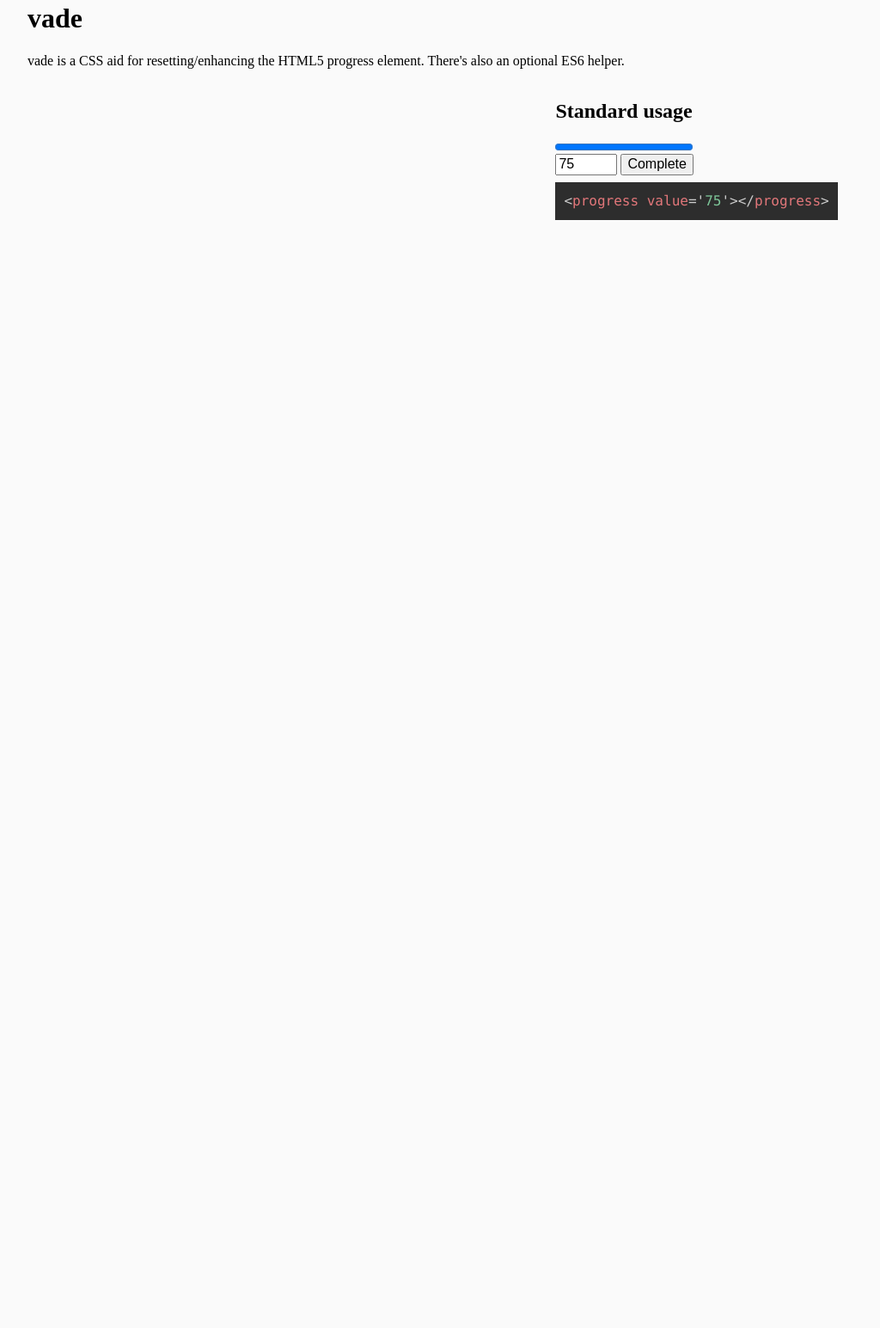
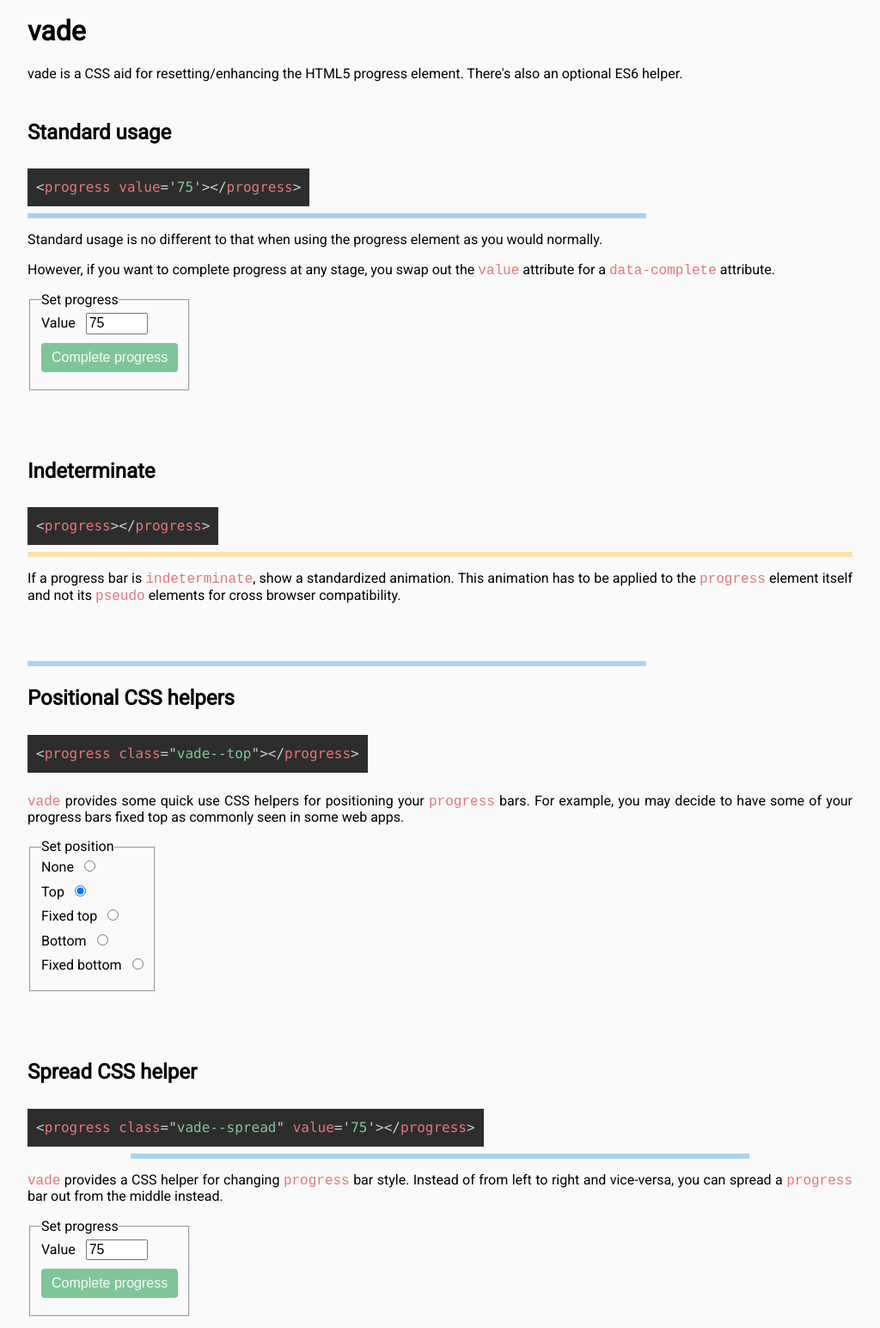
Before and after one commit to jh3y/ep, a website built with webpack: page src/markup/index.pug in a window 1280 px wide. Shown: the part 18-1563 px from the top of the page at 86% size, without its empty margins (128-1152 px from the left). Before the commit the page ends 800 px from the top, so only its background shows below. Built offline with nearby package versions, Linux system fonts and the light colour scheme.

Commit message:
Further works on demo code

```diff
--- /dev/null
+++ b/src/markup/features/indeterminate.pug
@@ -0,0 +1,8 @@
+section.demo.demo--indeterminate
+  h2 Indeterminate
+  pre.demo__markup
+    code.language-html.
+      &lt;progress&gt;&lt;/progress&gt;
+  <progress class="demo-bar demo-bar--indeterminate"></progress>
+  p.demo__doc.
+    If a progress bar is <code>indeterminate</code>, show a standardized animation. This animation has to be applied to the <code>progress</code> element itself and not its <code>pseudo</code> elements for cross browser compatibility.
--- /dev/null
+++ b/src/markup/features/positional.pug
@@ -0,0 +1,25 @@
+section.demo.demo--positional
+  h2 Positional CSS helpers
+  pre.demo__markup(id="positional-markup")
+    code.language-html.
+      &lt;progress class="vade--top"&gt;&lt;/progress&gt;
+  progress.vade--top(id="positional-bar", value="75")
+  p.demo__doc.
+    <code>vade</code> provides some quick use CSS helpers for positioning your <code>progress</code> bars. For example, you may decide to have some of your progress bars fixed top as commonly seen in some web apps.
+  fieldset.demo__controls
+    legend Set position
+    .demo-control-group
+      label None
+      input(type="radio", name="position", value="")
+    .demo-control-group
+      label Top
+      input(type="radio", name="position", value="vade--top", checked)
+    .demo-control-group
+      label Fixed top
+      input(type="radio", name="position", value="vade--top vade--fixed")
+    .demo-control-group
+      label Bottom
+      input(type="radio", name="position", value="vade--bottom")
+    .demo-control-group
+      label Fixed bottom
+      input(type="radio", name="position", value="vade--bottom vade--fixed")
--- /dev/null
+++ b/src/markup/features/spread.pug
@@ -0,0 +1,18 @@
+section.demo.demo--spread
+  h2 Spread CSS helper
+  pre.demo__markup(id="spread-markup")
+    code.language-html.
+      &lt;progress class="vade--spread" value='75'&gt;&lt;/progress&gt;
+    code.language-html.markup--complete.
+      &lt;progress  class="vade--spread" data-complete="true"&gt;
+      &lt;/progress&gt;
+  progress.vade--spread(id="spread-bar", value="75")
+  p.demo__doc.
+    <code>vade</code> provides a CSS helper for changing <code>progress</code> bar style. Instead of from left to right and vice-versa, you can spread a <code>progress</code> bar out from the middle instead.
+  fieldset.demo__controls
+    legend Set progress
+    .demo-control-group
+      label() Value
+      input(id="spread-set", type="number", max="100", min="0", value="75")
+    .demo-control-group
+      button(id="spread-complete", data-for="spread-bar") Complete progress
--- a/src/markup/features/standard.pug
+++ b/src/markup/features/standard.pug
@@ -1,9 +1,20 @@
 section.demo.demo--standard
   h2 Standard usage
-  progress(id="standard-bar", value="75")
-  .demo__controls
-    input(id="standard-set", type="number", max="100", min="0", value="75")
-    button(id="standard-complete", data-for="standard-bar") Complete
-  pre.demo__markup
-    code.language-html(id="standard-markup").
+  pre.demo__markup(id="standard-markup")
+    code.language-html.
       &lt;progress value='75'&gt;&lt;/progress&gt;
+    code.language-html.markup--complete.
+      &lt;progress data-complete="true"&gt;
+      &lt;/progress&gt;
+  progress.demo-bar(id="standard-bar", value="75")
+  p.demo__doc.
+    Standard usage is no different to that when using the progress element as you would normally.
+  p.demo__doc.
+    However, if you want to complete progress at any stage, you swap out the <code>value</code> attribute for a <code>data-complete</code> attribute.
+  fieldset.demo__controls
+    legend Set progress
+    .demo-control-group
+      label() Value
+      input(id="standard-set", type="number", max="100", min="0", value="75")
+    .demo-control-group
+      button(id="standard-complete", data-for="standard-bar") Complete progress
--- a/src/markup/index.pug
+++ b/src/markup/index.pug
@@ -12,5 +12,8 @@ html(lang="en-us")
         p.
           vade is a CSS aid for resetting/enhancing the HTML5 progress element.
           There's also an optional ES6 helper.
-      .demo
+      .features
         include features/standard
+        include features/indeterminate
+        include features/positional
+        include features/spread
--- a/src/script/entries/demo/demo.scss
+++ b/src/script/entries/demo/demo.scss
@@ -1,5 +1,7 @@
 @import '~normalize.css';
 @import '~prismjs/themes/prism-tomorrow.css';
+
+@import url('https://fonts.googleapis.com/css?family=Roboto');
 
 * {
   box-sizing: border-box;
@@ -15,7 +17,13 @@ pre {
 }
 
 body {
+  font-family: 'Roboto', sans-serif;
   background: #fafafa;
+  padding: 15px;
+}
+
+fieldset {
+  display: inline-block;
 }
 
 .content {
@@ -31,7 +39,89 @@ body {
 }
 
 .demo {
-  display    : inline-block;
-  width      : 60%;
-  margin-left: 40%;
+  padding: 10px 0;
+  margin-bottom: 40px;
 }
+
+.features {
+
+}
+
+.demo__doc {
+  text-align: justify;
+}
+
+.demo-control-group {
+  margin-bottom: 10px;
+
+  label {
+    margin-right: 8px;
+  }
+}
+
+$btn-color: #7ec699;
+button {
+  color: #fafafa;
+  background: $btn-color;
+  border-radius: 4px;
+  border: none;
+  cursor: pointer;
+  padding: 8px 12px;
+
+  &:hover {
+    background: darken($btn-color, 15%);
+  }
+
+  &:active {
+    background: darken($btn-color, 30%);
+  }
+}
+
+code {
+  color: #e2777a;
+}
+
+.demo__markup {
+  max-width: 100%;
+  overflow: auto;
+
+  @media(max-width: 420px) {
+    font-size: .75rem;
+  }
+}
+
+.demo__markup {
+  .markup--complete {
+    display: none;
+  }
+  &--show-complete {
+    .markup--complete {
+      display: block;
+    }
+    code:not(.markup--complete) {
+      display: none;
+    }
+  }
+}
+
+.demo--positional {
+  position: relative;
+}
+
+$indeterminate-fg: #f9bf3b;
+.demo-bar {
+  &--indeterminate {
+    &:indeterminate {
+      background: $indeterminate-fg;
+
+      &::-moz-progress-bar {
+        background: $indeterminate-fg;
+      }
+
+      &::-webkit-progress-bar {
+        background: $indeterminate-fg;
+      }
+    }
+
+  }
+}
--- a/src/script/entries/demo/index.js
+++ b/src/script/entries/demo/index.js
@@ -1,7 +1,9 @@
 import './demo.scss';
 import 'prismjs';
 
-import './sections/basic.js';
+import './sections/standard';
+import './sections/positional';
+import './sections/spread';
 
 // const generateLookup = (ids) => {
 //   const result = {};
--- a/src/script/entries/demo/sections/basic.js
+++ /dev/null
@@ -1,14 +0,0 @@
-import { toggleComplete } from '../utils';
-
-/**
-  * handle basic demo interaction
-*/
-const basicBar = document.getElementById('basic-bar');
-const changeBasic = document.getElementById('basic-set');
-const changeComplete = document.getElementById('basic-complete');
-const setBasic = () => {
-  basicBar.value = changeBasic.value;
-};
-
-changeComplete.addEventListener('click', toggleComplete);
-changeBasic.addEventListener('input', setBasic);
--- /dev/null
+++ b/src/script/entries/demo/sections/positional.js
@@ -0,0 +1,14 @@
+const positionalBar = document.getElementById('positional-bar');
+const setPosition  = document.querySelectorAll('[name=position]');
+const positionalMarkup = document.getElementById('positional-markup');
+
+const changePosition = (e) => {
+  const oldVal = (positionalBar.className.trim() === '') ? '<nope>' : positionalBar.className;
+  positionalBar.className = e.target.value;
+
+  const newVal = (e.target.value.trim() === '') ? '<nope>' : e.target.value;
+  positionalMarkup.innerHTML = positionalMarkup.innerHTML.replace(oldVal, newVal);
+}
+for (let i = 0; i < setPosition.length; i++) {
+  setPosition[i].addEventListener('change', changePosition);
+}
--- /dev/null
+++ b/src/script/entries/demo/sections/spread.js
@@ -0,0 +1,21 @@
+import { toggleComplete, setBarAndMarkup } from '../utils';
+
+const spreadBar = document.getElementById('spread-bar');
+const spreadSet = document.getElementById('spread-set');
+const spreadComplete = document.getElementById('spread-complete');
+const spreadMarkup   = document.getElementById('spread-markup');
+const setStandard = () => {
+  setBarAndMarkup(spreadSet, spreadBar, spreadMarkup);
+};
+
+const toggleMarkup = () => {
+  const cl = spreadMarkup.className;
+  spreadMarkup.className = (cl.indexOf('complete') === -1) ? 'language-html demo__markup demo__markup--show-complete' : 'language-html demo__markup';
+}
+
+spreadComplete.addEventListener('click', (e) => {
+  toggleComplete(e);
+  toggleMarkup();
+});
+
+spreadSet.addEventListener('input', setStandard);
--- /dev/null
+++ b/src/script/entries/demo/sections/standard.js
@@ -0,0 +1,24 @@
+import { toggleComplete, setBarAndMarkup } from '../utils';
+
+/**
+  * handle basic demo interaction
+*/
+const standardBar = document.getElementById('standard-bar');
+const standardSet = document.getElementById('standard-set');
+const standardComplete = document.getElementById('standard-complete');
+const standardMarkup   = document.getElementById('standard-markup');
+const setStandard = () => {
+  setBarAndMarkup(standardSet, standardBar, standardMarkup);
+};
+
+const toggleMarkup = () => {
+  const cl = standardMarkup.className;
+  standardMarkup.className = (cl.indexOf('complete') === -1) ? 'language-html demo__markup demo__markup--show-complete' : 'language-html demo__markup';
+}
+
+standardComplete.addEventListener('click', (e) => {
+  toggleComplete(e);
+  toggleMarkup();
+});
+
+standardSet.addEventListener('input', setStandard);
--- a/src/script/entries/demo/utils.js
+++ b/src/script/entries/demo/utils.js
@@ -4,7 +4,7 @@
 const toggleComplete = function(e) {
   const bar = document.getElementById(e.target.getAttribute('data-for'));
   const setButtonText = () => {
-    e.target.innerText = (e.target.innerText === 'Complete') ? 'Reset' : 'Complete';
+    e.target.innerText = (e.target.innerText === 'Complete progress') ? 'Reset progress' : 'Complete progress';
     bar.removeEventListener('transitionend', setButtonText);
   }
   if (bar.getAttribute('data-complete')) {
@@ -16,4 +16,10 @@ const toggleComplete = function(e) {
   }
 }
 
-export { toggleComplete };
+const setBarAndMarkup = function(input, bar, markup) {
+  const oldVal = bar.getAttribute('value');
+  bar.value = input.value;
+  markup.innerHTML = markup.innerHTML.replace(oldVal, input.value);
+}
+
+export { toggleComplete, setBarAndMarkup };
--- a/src/script/entries/vade/core.scss
+++ b/src/script/entries/vade/core.scss
@@ -54,6 +54,7 @@ progress {
   &:indeterminate {
     width    : 100%;
     animation: vd-indeterminate 2s infinite linear;
+    background: $vade-indeterminate-fg;
 
     &::-moz-progress-bar {
       background: $vade-indeterminate-fg;
@@ -90,6 +91,14 @@ progress {
 
 .#{$vade-ns} {
   /**
+    * Spread helper
+  */
+  &--spread {
+    position: relative;
+    left: 50%;
+    transform: translateX(-50%);
+  }
+  /**
   * Positional helpers
   */
   &--top {
```
